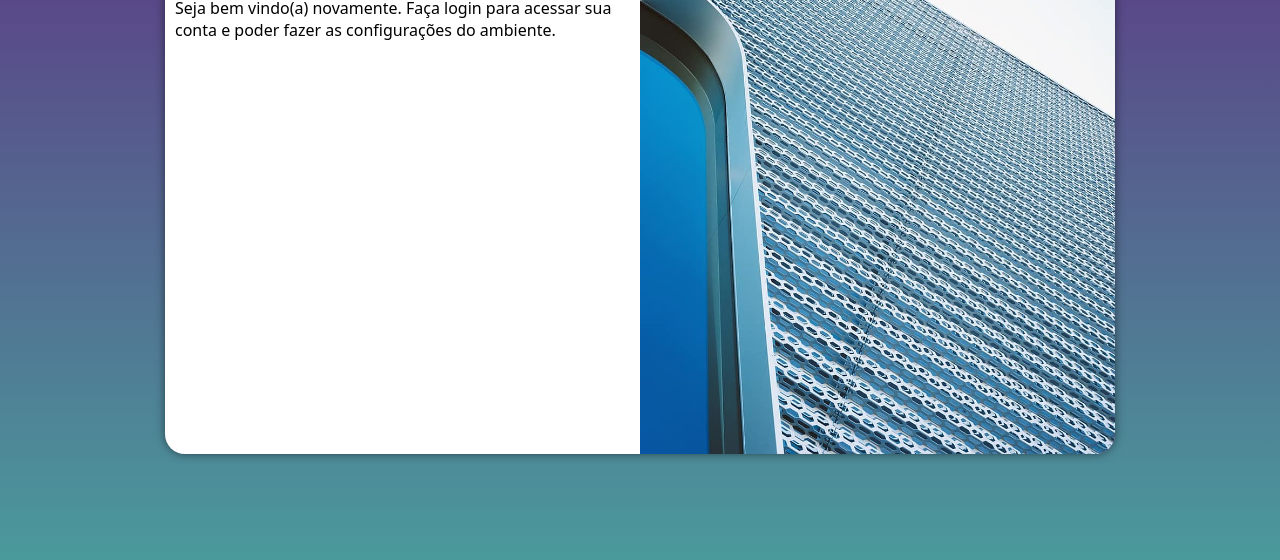
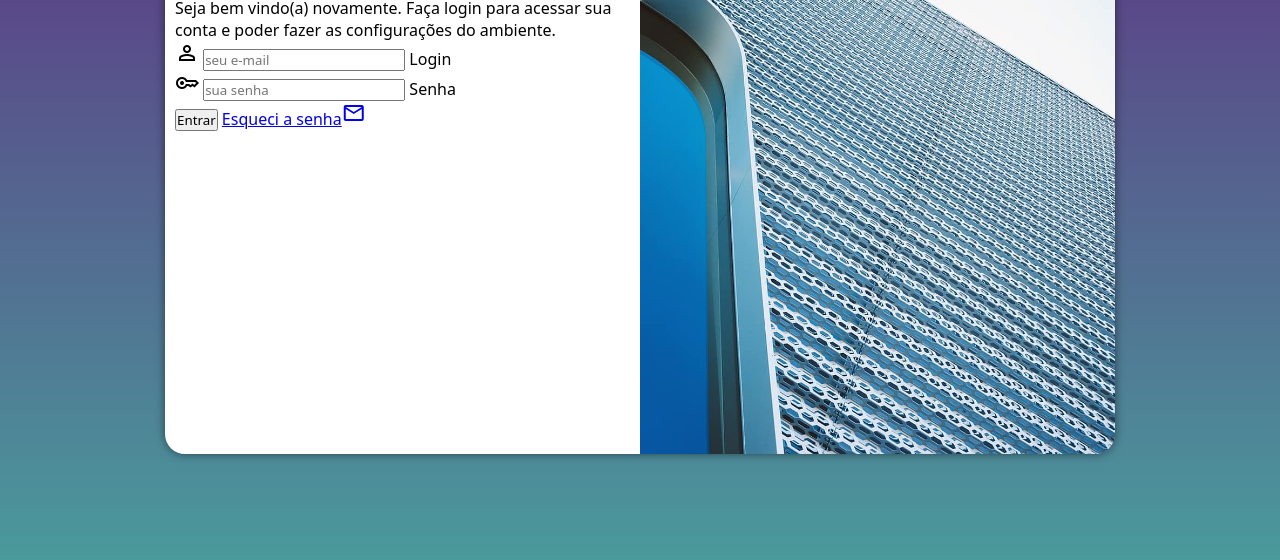
Before and after one commit to donatopaschoa/projeto-login, a plain HTML site: page index.html in a window 1280 px wide. Shown: the part 196-756 px from the top of the page. Drawn offline with nearby package versions, Linux system fonts and the light colour scheme.

Commit message:
HTML: login - med query, formulário adicionado

```diff
--- a/index.html
+++ b/index.html
@@ -4,6 +4,7 @@
     <meta charset="UTF-8">
     <meta name="viewport" content="width=device-width, initial-scale=1.0">
     <title>Login</title>
+    <link href="https://fonts.googleapis.com/css2?family=Material+Symbols+Outlined" rel="stylesheet"/>
     <link rel="stylesheet" href="estilos/style.css">
     <link rel="stylesheet" href="estilos/media-query.css">
 </head>
@@ -18,7 +19,21 @@
                 <p>
                     Seja bem vindo(a) novamente. Faça login para acessar sua conta e poder fazer as configurações do ambiente.
                 </p>
-                <form action="login.php" method="post"></form>
+                <form action="login.php" method="post">
+                    <div class="campo">
+                        <span class="material-symbols-outlined">person</span>
+                        <input type="email" name="login" id="ilogin" placeholder="seu e-mail" autocomplete="email" required maxlength="30">
+                        <label for="ilogin">Login</label>
+                    </div>
+
+                    <div class="campo">
+                        <span class="material-symbols-outlined">key</span>
+                        <input type="password" name="senha" id="isenha" placeholder="sua senha" autocomplete="current-password" required minlength="8" maxlength="20">
+                        <label for="isenha">Senha</label>
+                    </div>
+                    <input type="submit" value="Entrar">
+                    <a href="esqueci.html">Esqueci a senha<span class="material-symbols-outlined">email</span></a>
+                </form>
             </div>
         </section>
     </main>
```
